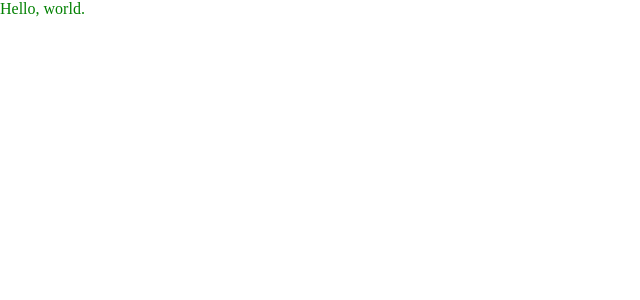
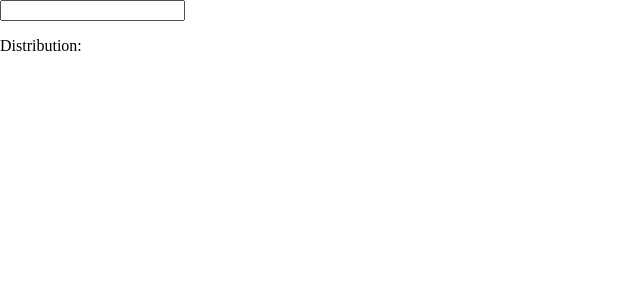
Before and after one commit to jmahabal/name-letter-distribution, a React app: page / in a window 1280 px wide. Shown: the top 300 px of the page, without its empty margins (0-640 px from the left). Built offline with nearby package versions, Linux system fonts and the light colour scheme.

Commit message:
implemented redux

```diff
--- a/src/App.js
+++ b/src/App.js
@@ -1,23 +1,12 @@
-import React, { Component } from 'react';
-import ColoredText from './ColoredText';
+import React from 'react'
+import LoginContainer from './LoginContainer'
+import LetterDistribution from './LetterDistribution'
 
-class App extends Component {
+const App = () => (
+  <div>
+    <LoginContainer />
+    <LetterDistribution />
+  </div>
+)
 
-  constructor(props) {
-    super(props);
-    this.state = {
-      text: "Hello, world.",
-      color: "green"
-    }
-  }
-
-  render() {
-    return (
-      <div className="App">
-        <ColoredText {...this.state}/>
-      </div>
-    );
-  }
-}
-
-export default App;
+export default App
--- a/src/ColoredText.js
+++ /dev/null
@@ -1,21 +0,0 @@
-import React, { Component } from 'react';
-
-class ColoredText extends Component {
-
-  constructor(props) {
-    super(props);
-  }
-
-  render() {
-
-    const textColor = {color: `${this.props.color}`}
-
-    return (
-      <div className="homepage--colored-text" style={textColor}>
-        {this.props.text}
-      </div>
-    );
-  }
-}
-
-export default ColoredText;
--- /dev/null
+++ b/src/LetterDistribution.js
@@ -0,0 +1,25 @@
+import React, { Component } from 'react';
+import { connect } from 'react-redux'
+
+const mapStateToProps = state => {
+  return {
+    username: state.LoginUsername.username
+  }
+}
+
+class LetterDistribution extends Component {
+
+  constructor(props) {
+    super(props);
+  }
+
+  render() {
+    return (
+      <div>
+        <p>Distribution: {this.props.username}</p>
+      </div>
+    );
+  }
+}
+
+export default connect(mapStateToProps)(LetterDistribution)
--- /dev/null
+++ b/src/Login.js
@@ -0,0 +1,18 @@
+import React, { Component } from 'react';
+
+class Login extends Component {
+
+  constructor(props) {
+    super(props);
+  }
+
+  render() {
+    return (
+      <div className="homepage--login-form">
+        <input type="text" onChange={this.props.updateUsername} value={this.props.username} />
+      </div>
+    );
+  }
+}
+
+export default Login;
--- /dev/null
+++ b/src/LoginContainer.js
@@ -0,0 +1,20 @@
+import React, { Component } from 'react';
+import { connect } from 'react-redux'
+
+import Login from './Login';
+
+const mapStateToProps = state => {
+  return {
+    username: state.LoginUsername.username
+  }
+}
+
+const mapDispatchToProps = dispatch => {
+  return {
+    updateUsername: (event) => {
+      dispatch({type: 'UPDATE_USERNAME', username: event.target.value })
+    },
+  }
+}
+
+export default connect(mapStateToProps, mapDispatchToProps)(Login)
--- a/src/index.js
+++ b/src/index.js
@@ -1,6 +1,18 @@
 import React from 'react';
 import ReactDOM from 'react-dom';
-import App from './App';
+import { Provider } from 'react-redux'
+import { createStore } from 'redux'
 import styles from './styles/main.scss';
 
-ReactDOM.render(<App />, document.getElementById('index'));
+import LetterDistribution from './reducers/LetterDistribution'
+
+const store = createStore(LetterDistribution)
+
+import App from './App'
+
+ReactDOM.render(
+    <Provider store={store}>
+        <App />
+    </Provider>,
+    document.getElementById('index')
+);
--- /dev/null
+++ b/src/reducers/LetterDistribution.js
@@ -0,0 +1,31 @@
+import { combineReducers } from 'redux'
+
+const LoginUsername = (state = {}, action) => {
+    switch (action.type) {
+        case 'UPDATE_USERNAME':
+            return Object.assign({}, state, {
+                username: action.username
+            })
+        default:
+            return state
+    }
+}
+
+// TODO: re-use code for the two Login functions
+const LoginPassword = (state = {}, action) => {
+    switch (action.type) {
+        case 'UPDATE_PASSWORD':
+            return Object.assign({}, state, {
+                username: action.password
+            })
+        default:
+            return state
+    }
+}
+
+const LetterDistribution = combineReducers({
+    LoginUsername,
+    LoginPassword
+})
+
+export default LetterDistribution
```
